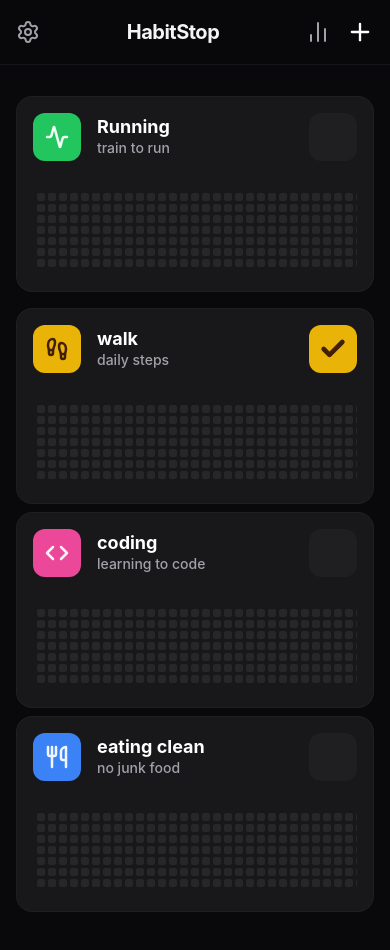
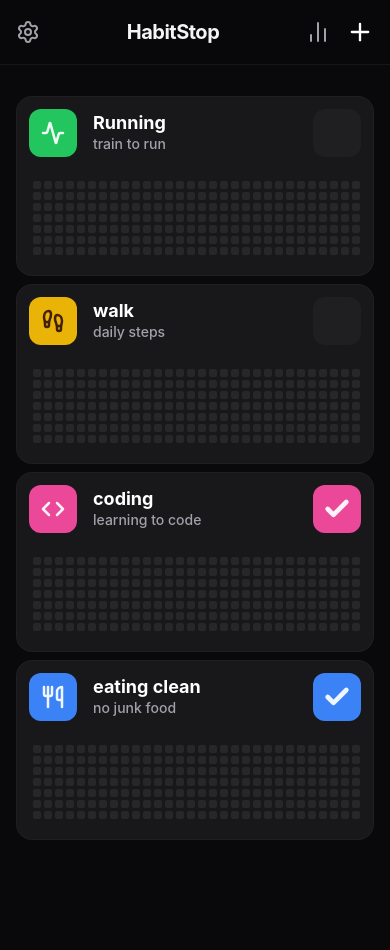
Before and after one commit to coderboyjc/HabitHub, a React (Vite) app: page / in a window 390 px wide. Shown: the top 950 px of the page. Built offline with nearby package versions, Linux system fonts and the light colour scheme.

Commit message:
Increase generated habit history to 100 days  Refine HabitCard padding and margins for mobile view

```diff
--- a/components/HabitCard.tsx
+++ b/components/HabitCard.tsx
@@ -25,11 +25,11 @@ const HabitCard: React.FC<HabitCardProps> = ({ habit, onToggle, onClick }) => {
 
   return (
     <div
-      className="bg-card rounded-2xl p-4 mb-4 border border-zinc-800/50 hover:border-zinc-700 transition-all group"
+      className="bg-card rounded-2xl p-3 sm:p-4 border border-zinc-800/50 hover:border-zinc-700 transition-all group"
     >
       <div
         onClick={() => onClick(habit)}
-        className="flex justify-between items-start mb-4 cursor-pointer"
+        className="flex justify-between items-start mb-2 cursor-pointer"
       >
         <div className="flex items-center gap-4">
           <div className={`w-12 h-12 rounded-xl flex items-center justify-center ${colorClass}`}>
@@ -50,15 +50,15 @@ const HabitCard: React.FC<HabitCardProps> = ({ habit, onToggle, onClick }) => {
           style={isCompletedToday ? { backgroundColor: colorClass.split(' ')[0].replace('bg-', 'var(--tw-colors-') } : {}}
         >
           <div className={`w-12 h-12 rounded-xl flex items-center justify-center ${isCompletedToday ? colorClass : ''}`}>
-             {isCompletedToday ? <Check size={28} strokeWidth={4} /> : null}
+            {isCompletedToday ? <Check size={28} strokeWidth={4} /> : null}
           </div>
         </button>
       </div>
 
       <div className="pt-2">
         <Heatmap
-            completedDates={habit.completedDates}
-            color={habit.color}
+          completedDates={habit.completedDates}
+          color={habit.color}
         />
       </div>
     </div>
--- a/constants.tsx
+++ b/constants.tsx
@@ -99,7 +99,7 @@ export const INITIAL_HABITS: any[] = [
 const generateHistory = (habitId: string) => {
   const dates = [];
   const today = new Date();
-  for (let i = 0; i < 90; i++) {
+  for (let i = 0; i < 100; i++) {
     const d = new Date();
     d.setDate(today.getDate() - i);
     // Random completion based on habit ID to make them look different
```
Also changed, not shown: App.tsx (indentation only).
